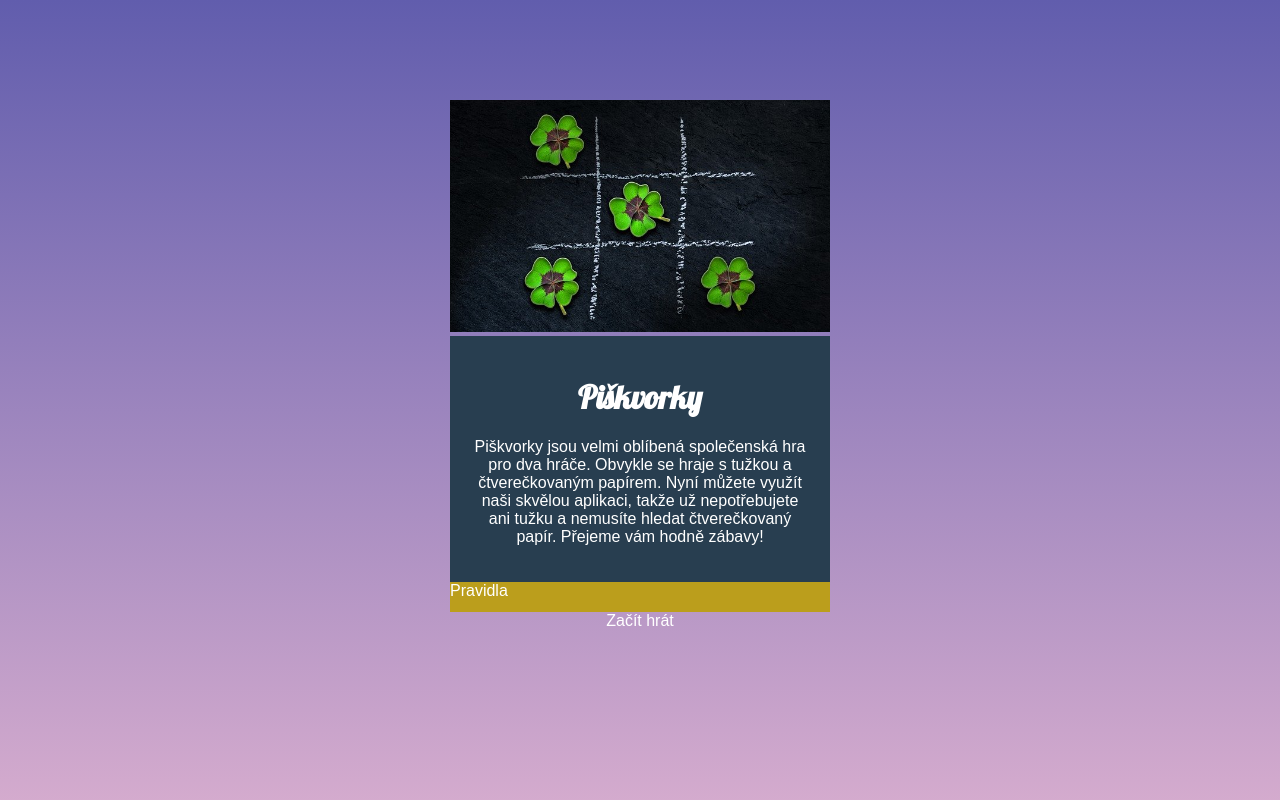
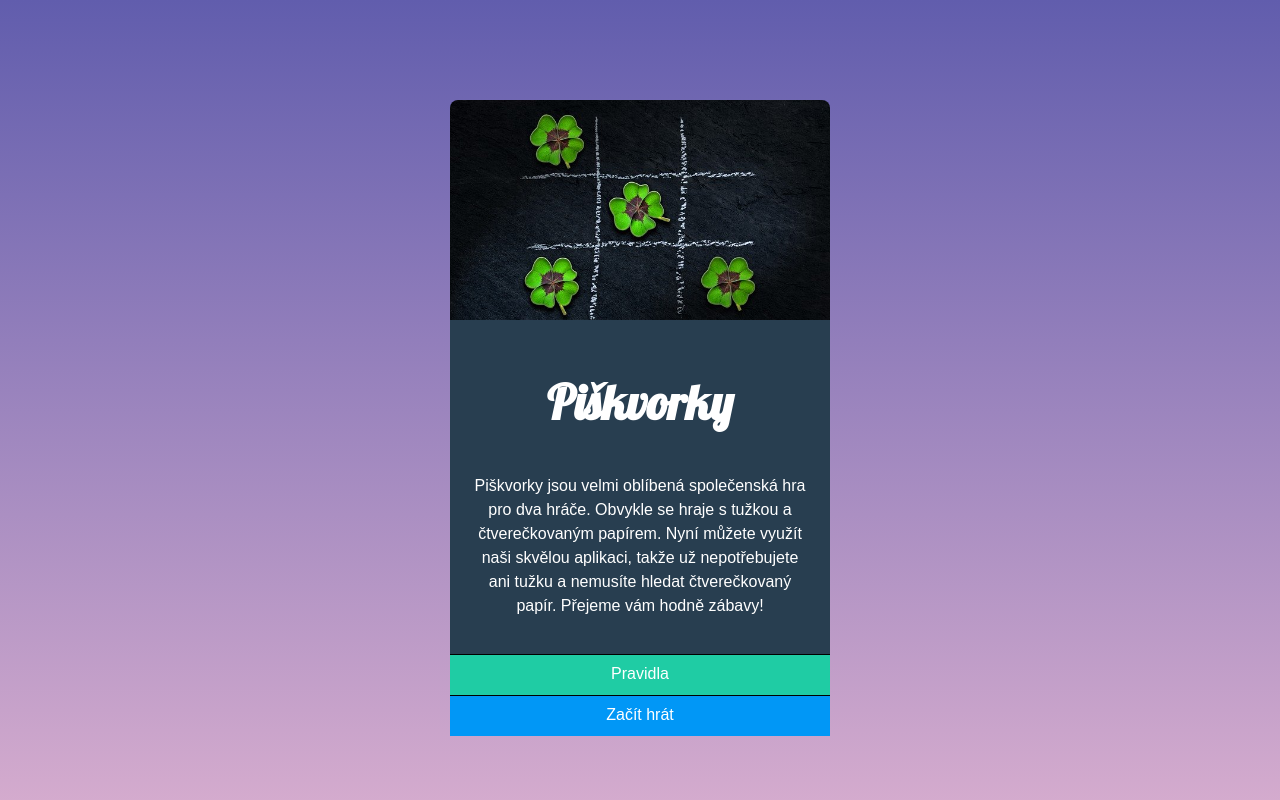
Before and after one commit to LucieSvarcova/piskvorky, a plain HTML site: page index.html in a window 1280 px wide. Shown: the top 800 px of the page. Drawn offline with Linux system fonts and the light colour scheme.

Commit message:
dokonceni

```diff
--- a/styly.css
+++ b/styly.css
@@ -1,7 +1,12 @@
 h1 {
   font-family: 'Lobster', cursive;
+  font-size: 3rem;
+  padding-bottom: 10px;
+  /* font-kerning: auto; */
+  font-stretch: 150%;
 }
-body{
+
+body {
   background: linear-gradient(#615dad, #ffc8da);
   color: white;
   margin-bottom: 0px;
@@ -10,17 +15,22 @@ body{
   margin: auto;
 }
 
-p{
+p {
   font-family: Arial, Helvetica, sans-serif;
   color: white;
-}
- img{
-  width: 100%;
+  line-height: 1.5;
 }
 
-.picture{
+img {
+  width: 100%;
+  /* border-top-left-radius: 15px 15px; */
+  border-radius: 8px 8px 0 0;
+}
+
+.picture {
   width: 380px;
   margin-bottom: 0px;
+  height: 220px;
 }
 
 .piskvorky {
@@ -40,21 +50,37 @@ p{
   margin-top: 100px;
 }
 
-.rules{
-    background-color:#bb9e1c;
+.rules {
+  background-color: #1fcca4;
   width: 380px;
   height: 30px;
   margin: 0px;
+  border-top: 1px solid black;
 }
 
-a{
+.letsplay {
+  background-color: #0197f6;
+  width: 380px;
+  height: 30px;
+  margin: 0px;
+  border-top: 1px solid black;
+}
+
+a {
   font-family: Arial, Helvetica, sans-serif;
   color: white;
   text-decoration: none;
+  padding-top: 10px;
+  text-align: center;
 }
 
 
-a:hover {
+.rules:hover {
   background: #1cbb96;
   color: white;
 }
+
+.letsplay:hover {
+  background: #0090e9;
+  color: white;
+}
```
Lines whose indentation alone changed are shown as unchanged.
